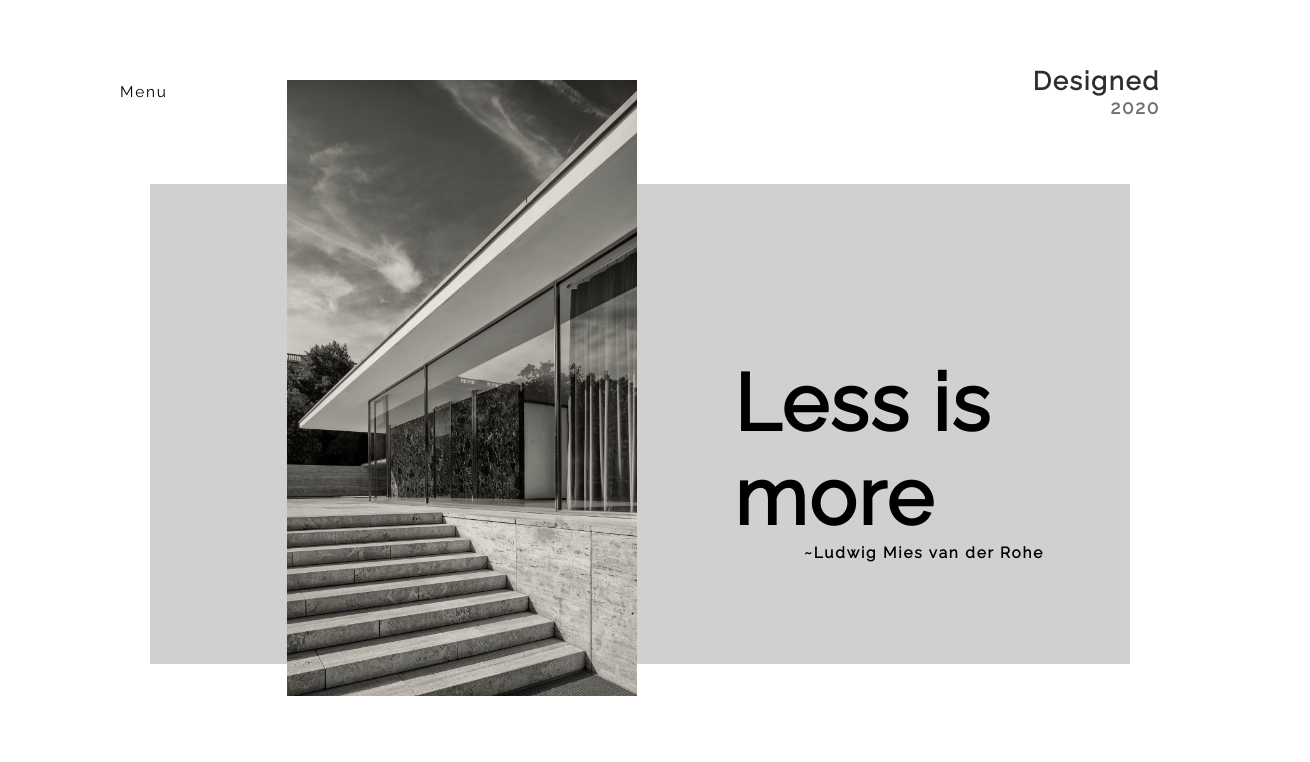
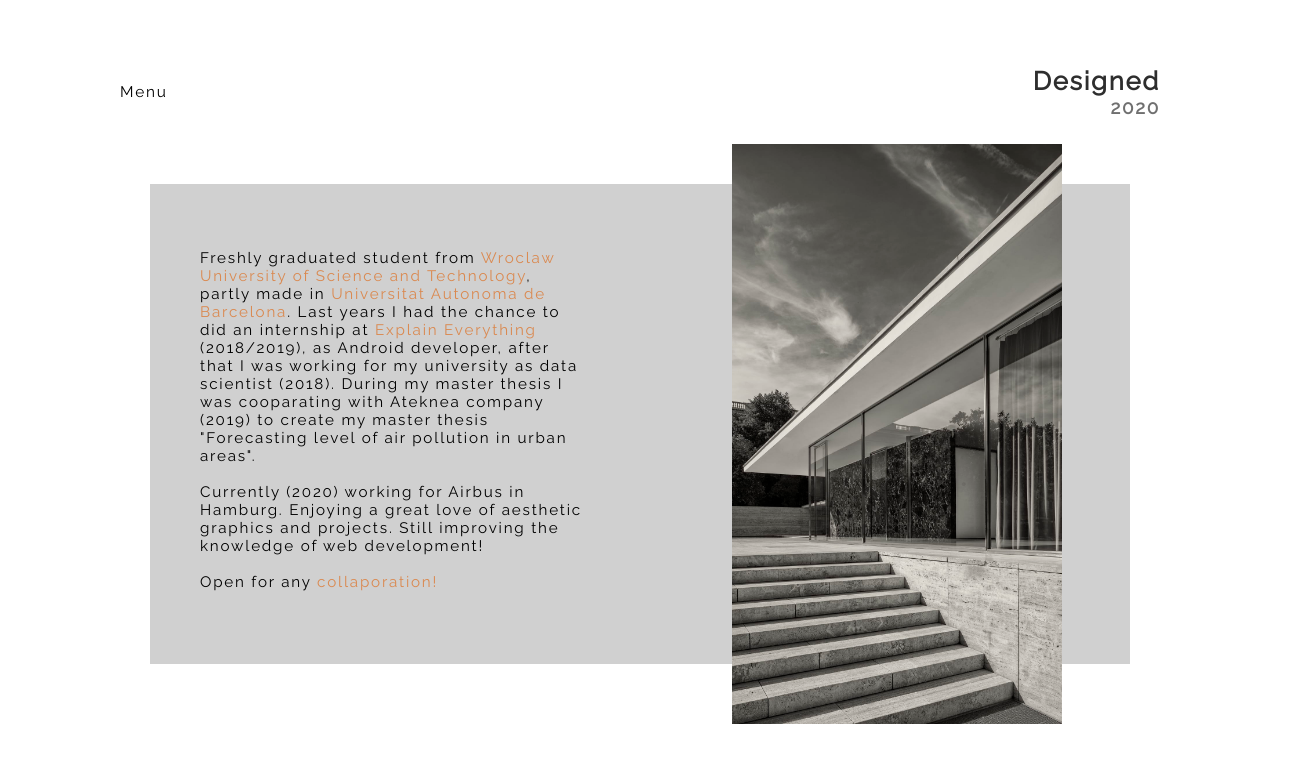
Before and after one commit to mmalak7/mmalak.portfolio.io, a React app: page / in a window 1280 px wide. Shown: the top 762 px of the page, 1310 px wide, since content can reach past the window. Built offline with nearby package versions, Linux system fonts and the light colour scheme.

Commit message:
style about components for high resolution

```diff
--- a/src/components/AboutComponent/AboutHighResolution.js
+++ b/src/components/AboutComponent/AboutHighResolution.js
@@ -1,9 +1,23 @@
 import React from 'react';
+import Pavilon from '../../assets/pavillon-entrance.jpg'
 
 const AboutHighResolution = () => {
     return (
-        <div>
-
+        <div className="about-page">
+            <div className="container">
+                <p className='bio-element-description'>
+                    <span className="a-2-span">
+                        Freshly graduated student from <a href="http://pwr.edu.pl/en/" title="Wroclaw University of Science and Technology" target="_blank">Wroclaw University of Science and Technology</a>, partly made in <a href="https://www.uab.cat/en/" title="Universitat Autonoma de Barcelona" target="_blank">Universitat Autonoma de Barcelona</a>.
+                        Last years I had the chance to did an internship at <a href="https://explaineverything.com/" title="Explain Everything" target="_blank">Explain Everything </a>
+                        (2018/2019), as Android developer, after that I was working for my university as data scientist (2018). During my master thesis I was cooparating with Ateknea company (2019) to create my master thesis "Forecasting level of air pollution in urban areas".
+                                    <br /> <br />Currently (2020) working for Airbus in Hamburg. Enjoying a great love of aesthetic graphics and projects. Still improving the knowledge of web development! <br /> <br />
+                        Open for any <a href="" title="mmalak portfolio" target="_blank"> collaporation! </a>
+                    </span>
+                </p>
+                <div className='owner-photo'>
+                    <img src={Pavilon} alt="" />
+                </div>
+            </div>
         </div>
     );
 };
--- a/src/components/App.js
+++ b/src/components/App.js
@@ -18,8 +18,8 @@ TODO: refactor scss variables and classes ;) - DONE!
 */
 
 const routes = [
-    { path: "/", name: 'Home', Component: HomeHighResolution },
-    { path: "/about", name: 'About', Component: AboutHighResolution },
+    // { path: "/", name: 'Home', Component: HomeHighResolution },
+    { path: "/", name: 'About', Component: AboutHighResolution },
     { path: "/works", name: 'works', Component: WorkHighResolution },
     { path: "/contact", name: 'Contact', Component: ContactHighResolution },
 ]
--- a/src/stylesheets/layout/laptop/AboutHighRes.scss
+++ b/src/stylesheets/layout/laptop/AboutHighRes.scss
@@ -0,0 +1,95 @@
+@import '../../abstracts/breakpoints.scss';
+@import url('https://fonts.googleapis.com/css?family=Raleway&display=swap');
+@import url('https://fonts.googleapis.com/css?family=Open+Sans&display=swap');
+
+$higlight-text-color: #DA8950;
+
+
+
+.about-page {
+    position: relative;
+
+    .container {
+        width: 100vw;
+        height: 100vh;
+        display: flex;
+        flex-direction: row;
+        justify-content: space-between;
+        align-items: center;
+
+        .bio-element-description {
+            position: relative;
+            width: 30%;
+            left: 200px;
+            font-size: .95rem;
+            top: 20px;
+            font-family: 'Raleway', sans-serif;
+            letter-spacing: 1.8px;
+
+            @include media('>=1440px', '<1600px') {
+                width: 40%;
+                left: 250px;
+                font-size: 1.3rem;
+            }
+
+            @include media('>=1600px', '<1920px') {
+                width: 40%;
+                left: 250px;
+                font-size: 1.3rem;
+            }
+
+            @include media('>=1920px') {
+                width: 40%;
+                left: 250px;
+                font-size: 2rem;
+            }
+
+            a {
+                text-decoration: none;
+                color: $higlight-text-color;
+            }
+        }
+
+        .owner-photo {
+            position: relative;
+            width: 330px;
+            height: 100%;
+            right: 17%;
+
+            img {
+                max-width: 100%;
+                height: auto;
+                position: absolute;
+                top: 18%;
+            }
+
+            @include media('>=1440px', '<1600px') {
+                right: 15%;
+
+                img {
+                    top: 15%;
+                }
+            }
+
+            @include media('>=1600px', '<1920px') {
+                width: 350px;
+                right: 20%;
+
+                img {
+                    top: 10%;
+                }
+            }
+
+            @include media('>=1920px') {
+                width: 500px;
+                right: 18%;
+
+                img {
+                    top: 12%;
+                }
+            }
+
+
+        }
+    }
+}
--- a/src/stylesheets/main.scss
+++ b/src/stylesheets/main.scss
@@ -9,7 +9,7 @@
 @import 'layout/laptop/NavMenuHighRes.scss';
 @import 'layout/laptop/HomeHighRes.scss';
 // @import 'layout/laptop/WorkHighRes.scss';
-// @import 'layout/laptop/AboutHighRes.scss';
+@import 'layout/laptop/AboutHighRes.scss';
 // @import 'layout/laptop/ContactHighRes.scss';
 
 @import 'abstracts/animations.scss'
```
